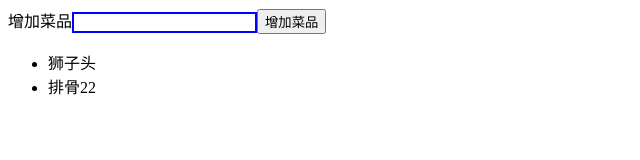
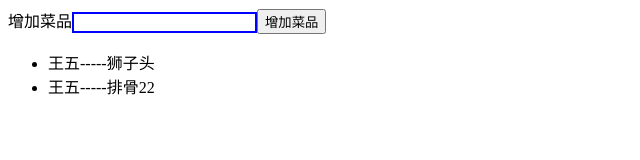
Before and after one commit to XguangY/React16_example, a React (Create React App) app in the folder demo01/: page / in a window 1280 px wide. Shown: the top 160 px of the page, without its empty margins (0-640 px from the left). Built offline with nearby package versions, Linux system fonts and the light colour scheme.

Commit message:
组件传值的校验问题

```diff
--- a/demo01/src/text.js
+++ b/demo01/src/text.js
@@ -1,4 +1,8 @@
 import React, { Component } from 'react'
+
+// 引入类型props 类型校验
+
+import propTypes from 'prop-types'
 
 class Text extends Component {
     constructor(props) {
@@ -7,7 +11,7 @@ class Text extends Component {
     }
     render() {
         return (
-            <li onClick = {this.handleCLick}>{this.props.content}</li>
+            <li onClick = {this.handleCLick}>{this.props.name + '-----' + this.props.content}</li>
          )
     }
     handleCLick() {
@@ -15,4 +19,16 @@ class Text extends Component {
     }
 }
 
+
+Text.propTypes = {
+    name: propTypes.string.isRequired,
+    content: propTypes.string,
+    index: propTypes.number,
+    deleteItem: propTypes.func
+}
+
+Text.defaultProps = {
+    name: '王五'
+}
+
 export default Text;
--- a/demo01/src/women.js
+++ b/demo01/src/women.js
@@ -72,4 +72,5 @@ class Women extends Component {
     }
 
 }
+
 export default Women
```
